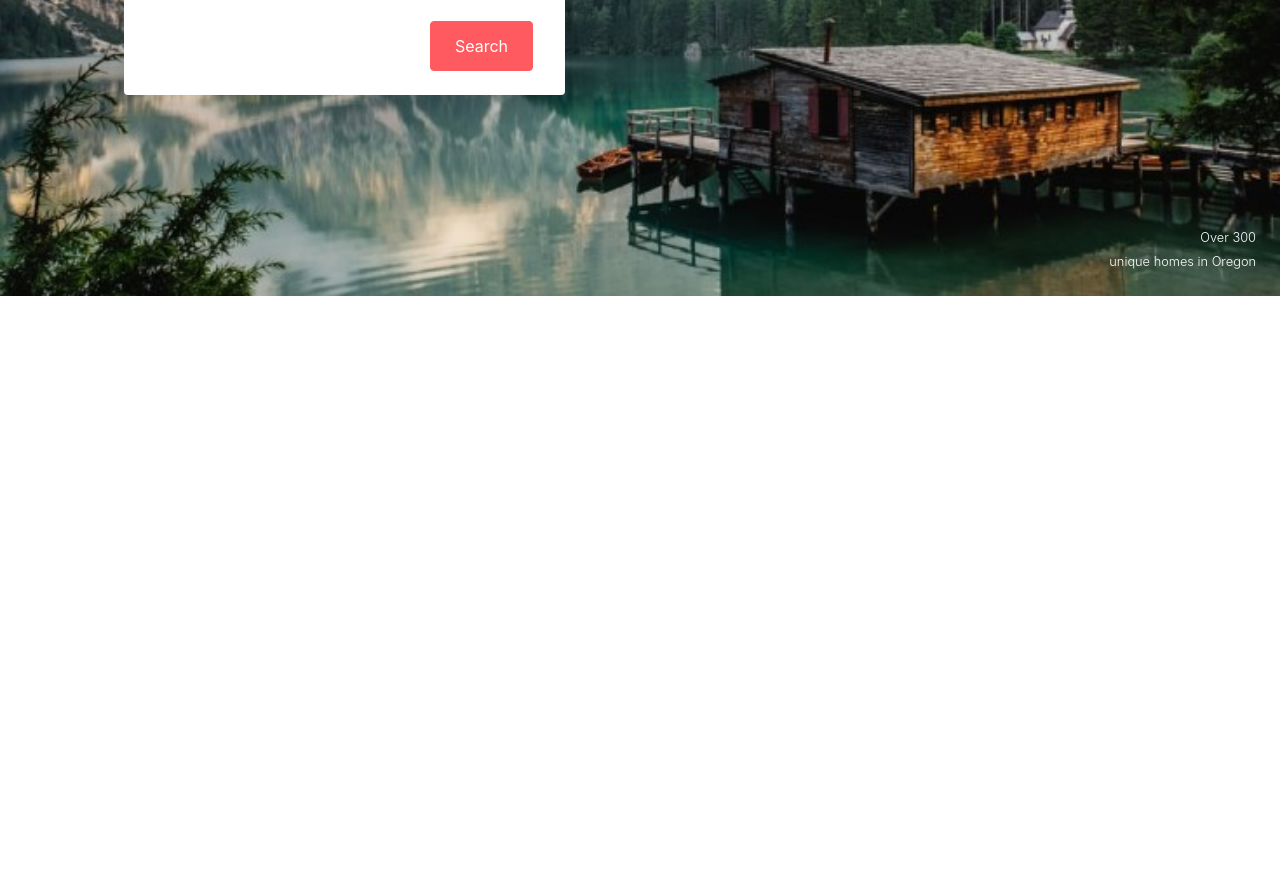
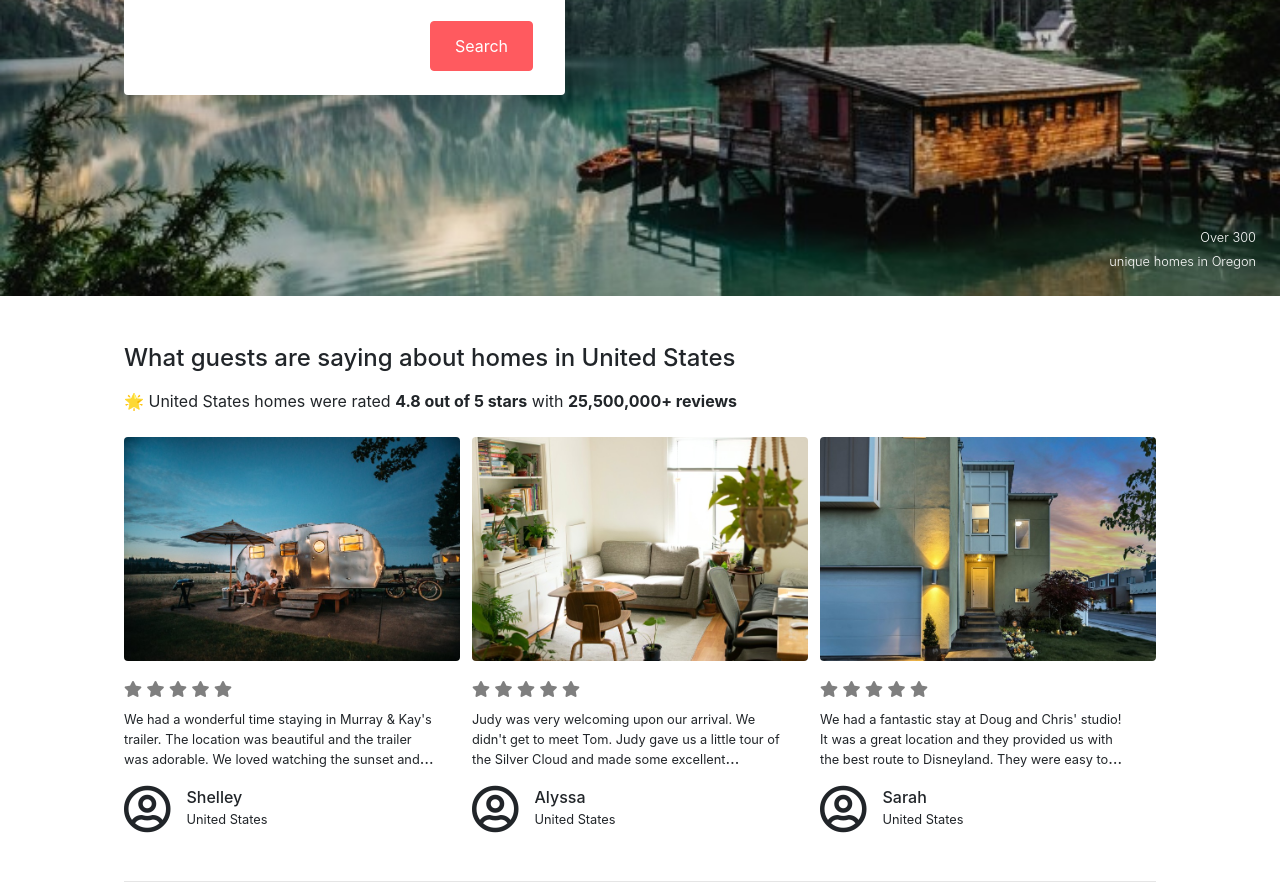
Before and after one commit to alto4/AirbnbClone, a plain HTML site: page index.html in a window 1280 px wide. Shown: the part 504-1389 px from the top of the page. Before the commit the page ends 800 px from the top, so only its background shows below. Drawn offline with nearby package versions, Linux system fonts and the light colour scheme.

Commit message:
Featured reviews/destinations slider styles added.

```diff
--- a/index.html
+++ b/index.html
@@ -6,6 +6,14 @@
     <meta
       name="viewport"
       content="width=device-width, initial-scale=1, shrink-to-fit=no"
+    />
+
+    <!-- Fontawesome -->
+    <link
+      rel="stylesheet"
+      href="https://use.fontawesome.com/releases/v5.2.0/css/all.css"
+      integrity="sha384-hWVjflwFxL6sNzntih27bfxkr27PmbbK/iSvJ+a4+0owXq79v+lsFkW54bOGbiDQ"
+      crossorigin="anonymous"
     />
 
     <!-- Bootstrap CSS -->
@@ -159,6 +167,121 @@
         </form>
       </div>
     </div>
+    <div class="container-fluid">
+      <!-- First Section -->
+      <div class="pt-3 pt-lg-4 pt-xl-5 headings">
+        <h4 class="mb-3">
+          What guests are saying about homes in United States
+        </h4>
+        <p>
+          🌟
+          <span class="d-none d-md-inline">United States homes were rated </span
+          ><b>4.8 out of 5 stars</b> with <b>25,500,000+ reviews</b>
+        </p>
+      </div>
+
+      <div class="row flex-nowrap pt-2 scrollableRow no-gutters">
+        <div class="col-12 col-md-6 col-xl-4">
+          <div class="review">
+            <div
+              class="aspectRatioBox mb-3 rounded"
+              style="background-image: url('./images/blake.jpg');"
+            ></div>
+            <div class="rating mb-2 text-black-50">
+              <i class="fas fa-star"></i>
+              <i class="fas fa-star"></i>
+              <i class="fas fa-star"></i>
+              <i class="fas fa-star"></i>
+              <i class="fas fa-star"></i>
+            </div>
+            <p class="description pr-4">
+              <small>
+                We had a wonderful time staying in Murray & Kay's trailer. The
+                location was beautiful and the trailer was adorable. We loved
+                watching the sunset and the stars. We also had a great run in
+                the morning on the bike path. We enjoyed going to the nearby
+                country club for a wine tasting and to Malibu Cafe for dinner.
+                We would definitely come back.
+              </small>
+            </p>
+            <div class="user d-flex flex-row">
+              <i class="far fa-user-circle mr-3"></i>
+              <div>
+                <p class="name mb-0"><b>Shelley</b></p>
+                <p class="location mb-0"><small>United States</small></p>
+              </div>
+            </div>
+          </div>
+        </div>
+        <div class="col-12 col-md-6 col-xl-4">
+          <div class="review">
+            <div
+              class="aspectRatioBox mb-3 rounded"
+              style="background-image: url('./images/patrick.jpg');"
+            ></div>
+            <div class="rating mb-2 text-black-50">
+              <i class="fas fa-star"></i>
+              <i class="fas fa-star"></i>
+              <i class="fas fa-star"></i>
+              <i class="fas fa-star"></i>
+              <i class="fas fa-star"></i>
+            </div>
+            <p class="description pr-4">
+              <small>
+                Judy was very welcoming upon our arrival. We didn't get to meet
+                Tom. Judy gave us a little tour of the Silver Cloud and made
+                some excellent restaurant recommendations. The entire property
+                is absolutely charming! The Silver Cloud is a great, cozy space
+                for two people.
+              </small>
+            </p>
+            <div class="user d-flex flex-row">
+              <i class="far fa-user-circle mr-3"></i>
+              <div>
+                <p class="name mb-0"><b>Alyssa</b></p>
+                <p class="location mb-0"><small>United States</small></p>
+              </div>
+            </div>
+          </div>
+        </div>
+        <div class="col-12 col-md-6 col-xl-4">
+          <div class="review">
+            <div
+              class="aspectRatioBox mb-3 rounded"
+              style="background-image: url('./images/brian.jpg');"
+            ></div>
+            <div class="rating mb-2 text-black-50">
+              <i class="fas fa-star"></i>
+              <i class="fas fa-star"></i>
+              <i class="fas fa-star"></i>
+              <i class="fas fa-star"></i>
+              <i class="fas fa-star"></i>
+            </div>
+            <p class="description pr-4">
+              <small>
+                We had a fantastic stay at Doug and Chris' studio! It was a
+                great location and they provided us with the best route to
+                Disneyland. They were easy to communicate with and were helpful
+                during our stay. We definitely want to stay again and it is a
+                great alternative to staying at a hotel near Disneyland.
+              </small>
+            </p>
+            <div class="user d-flex flex-row">
+              <i class="far fa-user-circle mr-3"></i>
+              <div>
+                <p class="name mb-0"><b>Sarah</b></p>
+                <p class="location mb-0"><small>United States</small></p>
+              </div>
+            </div>
+          </div>
+        </div>
+
+        <!-- Filler -->
+        <div class="d-xl-none filler"></div>
+      </div>
+
+      <hr class="mt-4 mt-xl-5" />
+    </div>
 
     <!-- Optional JavaScript -->
     <!-- jQuery first, then Popper.js, then Bootstrap JS -->
--- a/style.css
+++ b/style.css
@@ -75,6 +75,52 @@
   border-color: #ff5a5f;
 }
 
+/* Featured Reviews Section Styles */
+.scrollableRow {
+  overflow-x: scroll;
+  margin-left: -24px;
+  margin-right: -24px;
+  padding-left: 18px;
+  padding-right: 18px;
+}
+
+.scrollableRow > [class*="col-"] {
+  padding-left: 6px;
+  padding-right: 6px;
+}
+
+.scrollableRow .filler {
+  min-width: 18px;
+}
+
+.review .description {
+  line-height: 18px;
+  max-height: 60px;
+  overflow: hidden;
+  /* using line clamp */
+  display: -webkit-box;
+  -webkit-line-clamp: 3;
+  -webkit-box-orient: vertical;
+  text-overflow: ellipses;
+}
+
+.review .user i {
+  font-size: 48px;
+}
+
+.review .user .name b {
+  font-weight: 500;
+}
+
+.review .user .location {
+  line-height: 18px;
+}
+
+.aspectRatioBox {
+  padding-top: calc(2 / 3 * 100%); /* aspect ratio 3:2 */
+  background-size: cover;
+  background-position: center;
+}
 /* Media Queries */
 @media (min-width: 1200px) {
   #navbarMenu {
@@ -83,6 +129,10 @@
 
   #xlNavbar .nav-link div:hover {
     border-bottom: 2px solid #fff;
+  }
+
+  .container-fluid {
+    max-width: 1080px;
   }
 
   #hero {
@@ -102,7 +152,19 @@
     max-width: 441px;
   }
 
-  #searchForm .container-fluid {
-    max-width: 1080px;
+  #searchForm {
+    position: absolute;
+    top: 120px;
+    width: 100%;
   }
 }
+
+@media (max-width: 767px) {
+  .headings h4 {
+    font-size: 18px;
+  }
+
+  .headings p {
+    font-size: 13px;
+  }
+}
```
Also changed, not shown: images/blake.jpg (added), images/brian.jpg (added), images/patrick.jpg (added).
